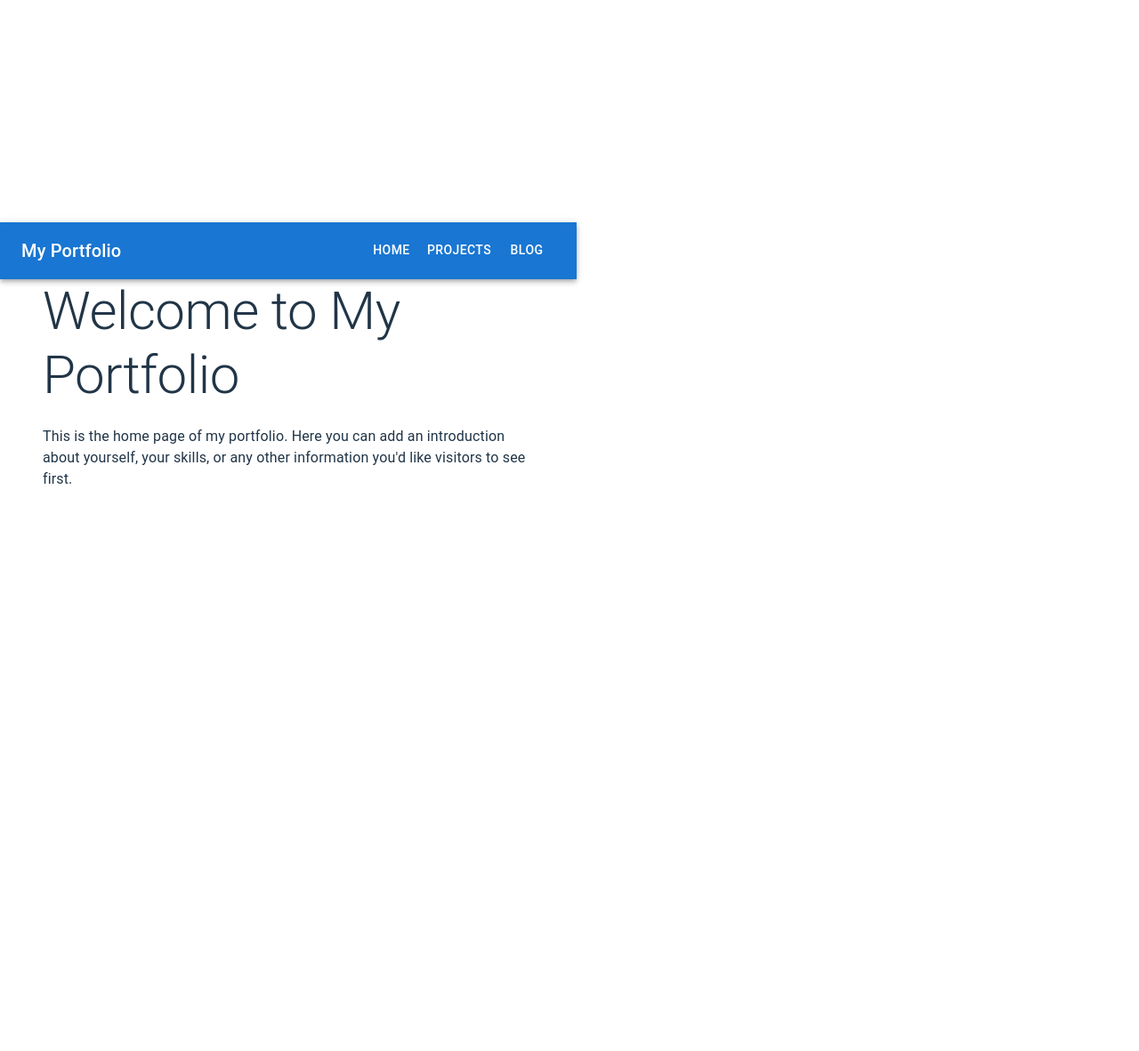
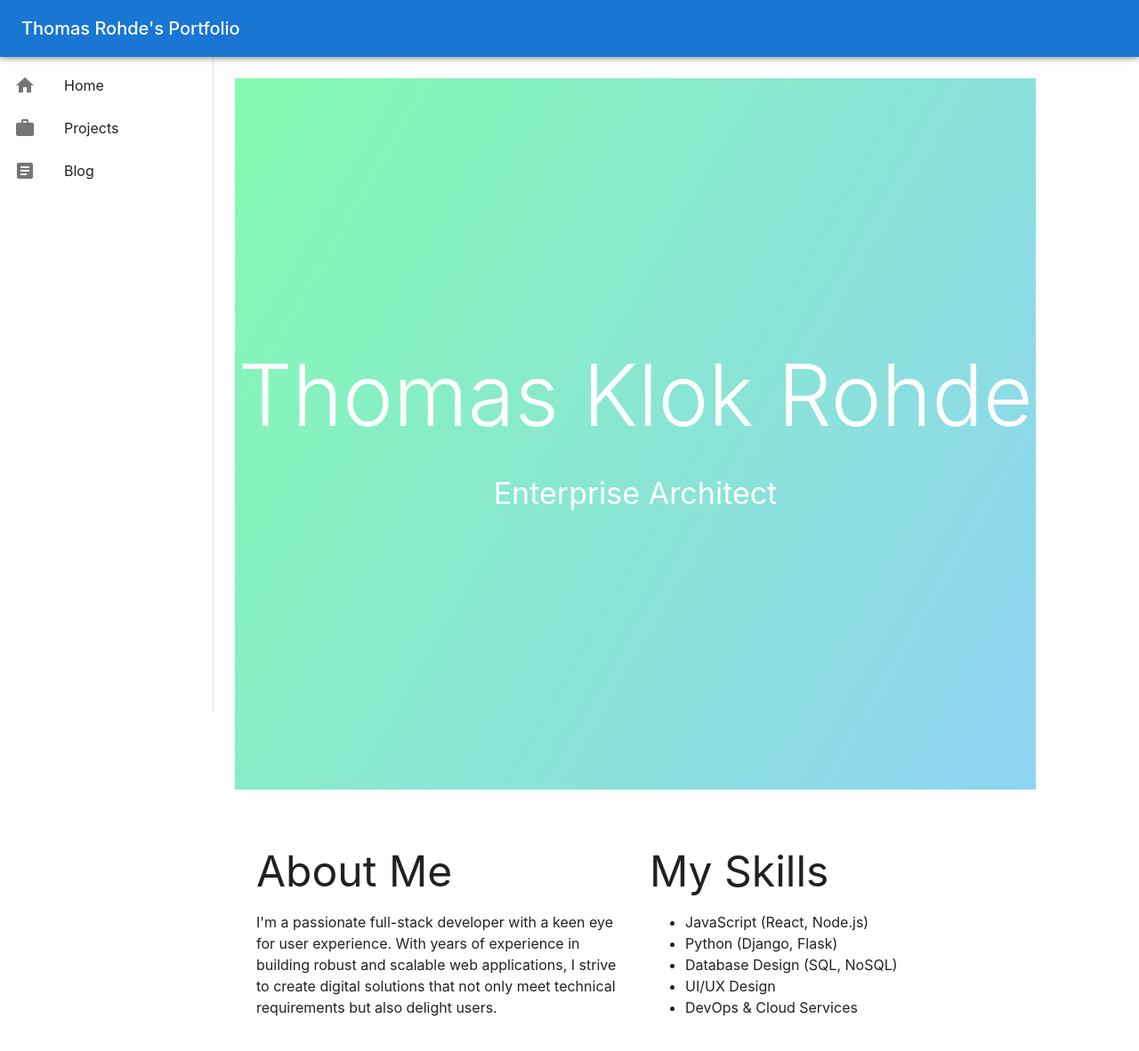
Before and after one commit to ThomasRohde/ThomasRohde.github.io, a React (Vite) app: page / in a window 1280 px wide. Shown: the top 1182 px of the page at 89% size. Before the commit the page ends 800 px from the top, so only its background shows below. Built offline with nearby package versions, Linux system fonts and the light colour scheme.

Commit message:
1st version

```diff
--- a/package.json
+++ b/package.json
@@ -12,6 +12,7 @@
   "dependencies": {
     "@emotion/react": "^11.11.4",
     "@emotion/styled": "^11.11.5",
+    "@mui/icons-material": "^5.16.0",
     "@mui/material": "^5.16.0",
     "gray-matter": "^4.0.3",
     "react": "^18.3.1",
--- a/src/App.jsx
+++ b/src/App.jsx
@@ -1,34 +1,51 @@
-import { AppBar, Button, Container, Toolbar, Typography } from '@mui/material';
+import CssBaseline from '@mui/material/CssBaseline';
+import { ThemeProvider, createTheme } from '@mui/material/styles';
 import React from 'react';
-import { Link, Route, BrowserRouter as Router, Routes } from 'react-router-dom';
-
-// Import your page components here
+import { Route, BrowserRouter as Router, Routes } from 'react-router-dom';
+import Layout from './components/Layout';
 import Blog from './pages/Blog';
 import Home from './pages/Home';
 import Projects from './pages/Projects';
 
+const theme = createTheme({
+  palette: {
+    primary: {
+      main: '#1976d2',
+    },
+    secondary: {
+      main: '#dc004e',
+    },
+  },
+  typography: {
+    fontFamily: [
+      '-apple-system',
+      'BlinkMacSystemFont',
+      '"Segoe UI"',
+      'Roboto',
+      '"Helvetica Neue"',
+      'Arial',
+      'sans-serif',
+      '"Apple Color Emoji"',
+      '"Segoe UI Emoji"',
+      '"Segoe UI Symbol"',
+    ].join(','),
+  },
+});
+
 function App() {
   return (
+    <ThemeProvider theme={theme}>
+      <CssBaseline />
       <Router>
-      <AppBar position="static">
-        <Toolbar>
-          <Typography variant="h6" style={{ flexGrow: 1 }}>
-            My Portfolio
-          </Typography>
-          <Button color="inherit" component={Link} to="/">Home</Button>
-          <Button color="inherit" component={Link} to="/projects">Projects</Button>
-          <Button color="inherit" component={Link} to="/blog">Blog</Button>
-        </Toolbar>
-      </AppBar>
-
-      <Container>
+        <Layout>
           <Routes>
             <Route path="/" element={<Home />} />
             <Route path="/projects" element={<Projects />} />
             <Route path="/blog" element={<Blog />} />
           </Routes>
-      </Container>
+        </Layout>
       </Router>
+    </ThemeProvider>
   );
 }
 
--- /dev/null
+++ b/src/components/Layout.jsx
@@ -0,0 +1,82 @@
+import ArticleIcon from '@mui/icons-material/Article';
+import HomeIcon from '@mui/icons-material/Home';
+import MenuIcon from '@mui/icons-material/Menu';
+import WorkIcon from '@mui/icons-material/Work';
+import { AppBar, Drawer, IconButton, List, ListItem, ListItemIcon, ListItemText, Toolbar, Typography, useMediaQuery, useTheme } from '@mui/material';
+import React, { useState } from 'react';
+import { Link } from 'react-router-dom';
+
+const drawerWidth = 240;
+
+function Layout({ children }) {
+  const [mobileOpen, setMobileOpen] = useState(false);
+  const theme = useTheme();
+  const isMobile = useMediaQuery(theme.breakpoints.down('sm'));
+
+  const handleDrawerToggle = () => {
+    setMobileOpen(!mobileOpen);
+  };
+
+  const drawer = (
+    <div>
+      <Toolbar />
+      <List>
+        {[
+          { text: 'Home', icon: <HomeIcon />, path: '/' },
+          { text: 'Projects', icon: <WorkIcon />, path: '/projects' },
+          { text: 'Blog', icon: <ArticleIcon />, path: '/blog' },
+        ].map((item) => (
+          <ListItem button key={item.text} component={Link} to={item.path}>
+            <ListItemIcon>{item.icon}</ListItemIcon>
+            <ListItemText primary={item.text} />
+          </ListItem>
+        ))}
+      </List>
+    </div>
+  );
+
+  return (
+    <div style={{ display: 'flex' }}>
+      <AppBar position="fixed" sx={{ zIndex: (theme) => theme.zIndex.drawer + 1 }}>
+        <Toolbar>
+          <IconButton
+            color="inherit"
+            aria-label="open drawer"
+            edge="start"
+            onClick={handleDrawerToggle}
+            sx={{ mr: 2, display: { sm: 'none' } }}
+          >
+            <MenuIcon />
+          </IconButton>
+          <Typography variant="h6" noWrap component="div">
+            Thomas Rohde's Portfolio
+          </Typography>
+        </Toolbar>
+      </AppBar>
+      <Drawer
+        variant={isMobile ? 'temporary' : 'permanent'}
+        open={isMobile ? mobileOpen : true}
+        onClose={handleDrawerToggle}
+        ModalProps={{
+          keepMounted: true, // Better open performance on mobile.
+        }}
+        sx={{
+          width: drawerWidth,
+          flexShrink: 0,
+          '& .MuiDrawer-paper': {
+            width: drawerWidth,
+            boxSizing: 'border-box',
+          },
+        }}
+      >
+        {drawer}
+      </Drawer>
+      <main style={{ flexGrow: 1, padding: theme.spacing(3) }}>
+        <Toolbar /> {/* This toolbar is for spacing */}
+        {children}
+      </main>
+    </div>
+  );
+}
+
+export default Layout;
--- a/src/pages/Home.jsx
+++ b/src/pages/Home.jsx
@@ -1,16 +1,61 @@
-import { Container, Typography } from '@mui/material';
+import { Box, Button, Container, Grid, Typography } from '@mui/material';
+import { styled } from '@mui/system';
 import React from 'react';
+
+const HeroSection = styled(Box)(({ theme }) => ({
+  minHeight: '100vh',
+  display: 'flex',
+  flexDirection: 'column',
+  justifyContent: 'center',
+  alignItems: 'center',
+  textAlign: 'center',
+  backgroundImage: 'linear-gradient(120deg, #84fab0 0%, #8fd3f4 100%)',
+  color: theme.palette.common.white,
+}));
+
+const StyledButton = styled(Button)(({ theme }) => ({
+  marginTop: theme.spacing(4),
+}));
 
 function Home() {
   return (
-    <Container maxWidth="sm">
-      <Typography variant="h2" component="h1" gutterBottom>
-        Welcome to My Portfolio
-      </Typography>
-      <Typography variant="body1">
-        This is the home page of my portfolio. Here you can add an introduction about yourself,
-        your skills, or any other information you'd like visitors to see first.
-      </Typography>
+    <Container maxWidth={false} disableGutters>
+      <HeroSection>
+        <Typography variant="h1" component="h1" gutterBottom>
+          Thomas Klok Rohde
+        </Typography>
+        <Typography variant="h4" component="h2" gutterBottom>
+          Enterprise Architect
+        </Typography>
+      </HeroSection>
+
+      <Container maxWidth="md" sx={{ my: 8 }}>
+        <Grid container spacing={4}>
+          <Grid item xs={12} md={6}>
+            <Typography variant="h3" component="h2" gutterBottom>
+              About Me
+            </Typography>
+            <Typography variant="body1" paragraph>
+              I'm a passionate full-stack developer with a keen eye for user experience.
+              With years of experience in building robust and scalable web applications,
+              I strive to create digital solutions that not only meet technical requirements
+              but also delight users.
+            </Typography>
+          </Grid>
+          <Grid item xs={12} md={6}>
+            <Typography variant="h3" component="h2" gutterBottom>
+              My Skills
+            </Typography>
+            <Typography variant="body1" component="ul">
+              <li>JavaScript (React, Node.js)</li>
+              <li>Python (Django, Flask)</li>
+              <li>Database Design (SQL, NoSQL)</li>
+              <li>UI/UX Design</li>
+              <li>DevOps & Cloud Services</li>
+            </Typography>
+          </Grid>
+        </Grid>
+      </Container>
     </Container>
   );
 }
```
Also changed, not shown: 2 other files (tests, documents, lock files or other folders). Lines whose indentation alone changed are shown as unchanged.
